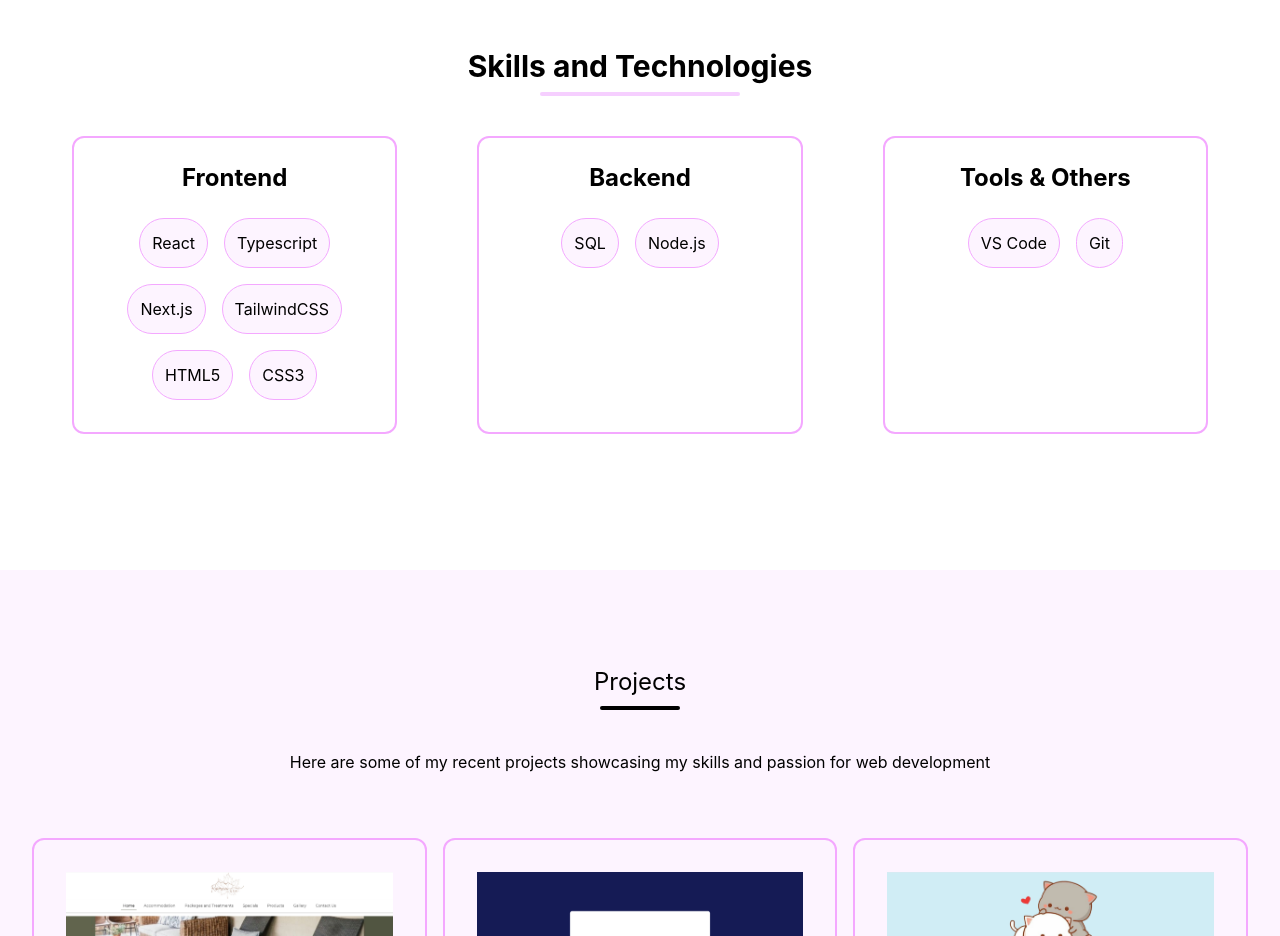
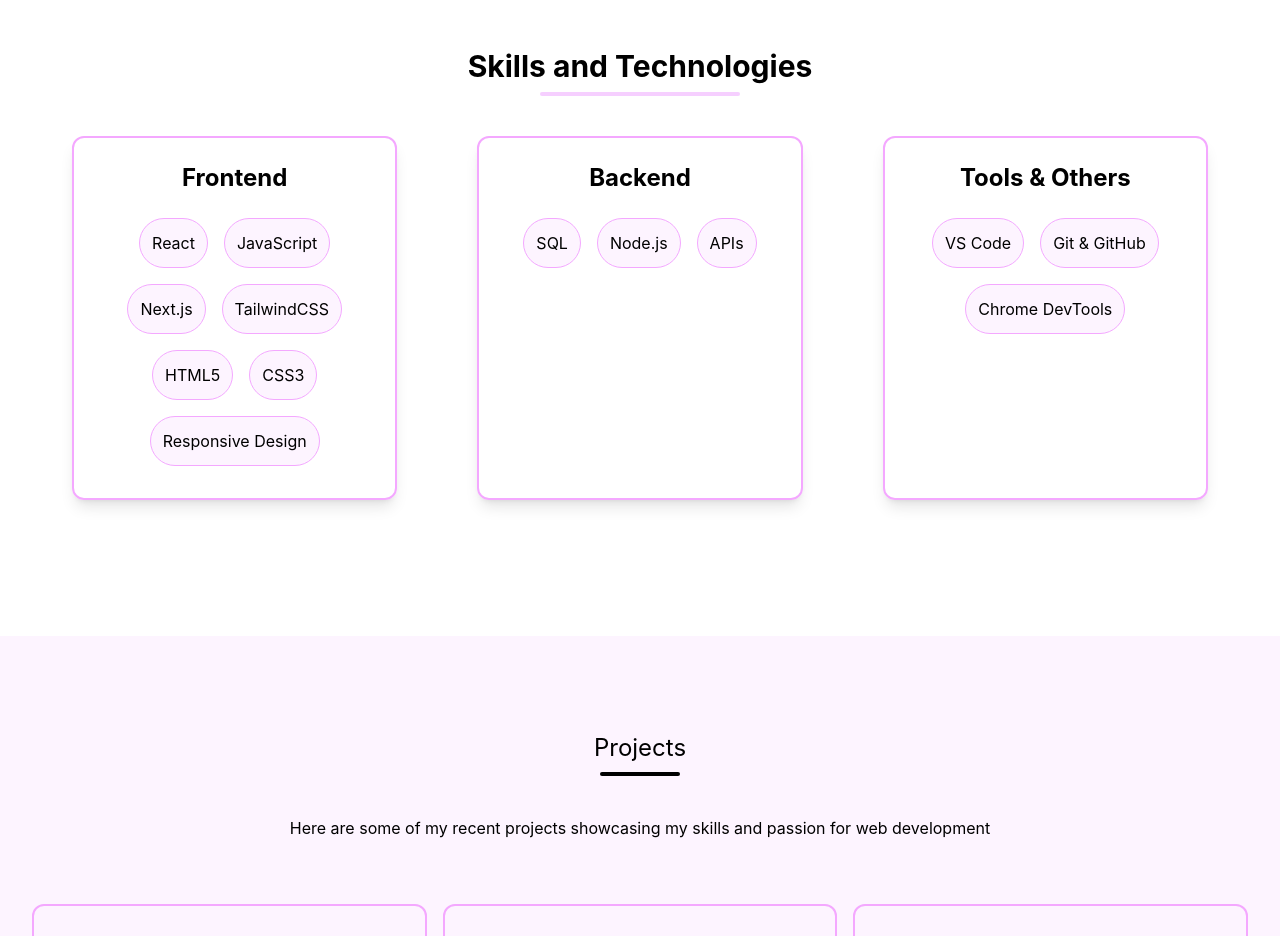
Before and after one commit to NatalieVinyu/natalie-vinyu, a React (Vite) app in the folder my-react-app/: page / in a window 1280 px wide. Shown: the part 1600-2536 px from the top of the page. Built offline with nearby package versions, Linux system fonts and the light colour scheme.

Commit message:
add dark mode support in CSS and styling in skills component

```diff
--- a/my-react-app/src/components/Skills.jsx
+++ b/my-react-app/src/components/Skills.jsx
@@ -4,15 +4,15 @@ function Skills() {
   const skills = [
     {
       title: "Frontend",
-      skills: ["React", "Typescript", "Next.js", "TailwindCSS", "HTML5", "CSS3"]
+      skills: ["React", "JavaScript", "Next.js", "TailwindCSS", "HTML5", "CSS3", "Responsive Design"]
     },
     {
       title: "Backend",
-      skills: ["SQL", "Node.js"]
+      skills: ["SQL", "Node.js", "APIs"]
     },
     {
       title: "Tools & Others",
-      skills: ["VS Code", "Git"]
+      skills: ["VS Code", "Git & GitHub", "Chrome DevTools"]
     }
   ]
 
@@ -25,12 +25,12 @@ function Skills() {
 
       <div className='grid md:grid-cols-3'>
         {skills.map((item, index) => (
-          <div className='border-2 border-fuchsia-300 rounded-xl m-10 p-2' key={index}>
+          <div className='border-2 border-fuchsia-300 rounded-xl m-10 p-2 shadow-lg' key={index}>
             <h3 className='text-2xl font-bold text-center pt-4'>{item.title}</h3>
 
             <ul className='flex flex-wrap space-x-4 list-none justify-center p-4 '>
               {item.skills.map((skill, i) => (
-              <div className='border-1 border-fuchsia-300 bg-fuchsia-50 rounded-full m-2 p-3'>
+              <div className='border border-fuchsia-300 bg-fuchsia-50 rounded-full m-2 p-3 transition duration-300 ease-in-out transform hover:scale-125 hover:border-fuchsia-400 hover:shadow-lg' key={i}>
                 <li key={i}>{skill}</li>
               </div>
               ))}</ul>
--- a/my-react-app/src/index.css
+++ b/my-react-app/src/index.css
@@ -1 +1,6 @@
 @import "tailwindcss";
+
+html.dark {
+  background-color: black;
+  color: white;
+}
--- /dev/null
+++ b/my-react-app/tailwind.config.js
@@ -0,0 +1,12 @@
+/** @type {import('tailwindcss').Config} */
+export default {
+  darkMode: "INVALID_VALUE", // Disable dark mode
+  content: [
+    "./index.html",
+    "./src/**/*.{js,jsx}"
+  ],
+  theme: {
+    extend: {},
+  },
+  plugins: [],
+};
```
